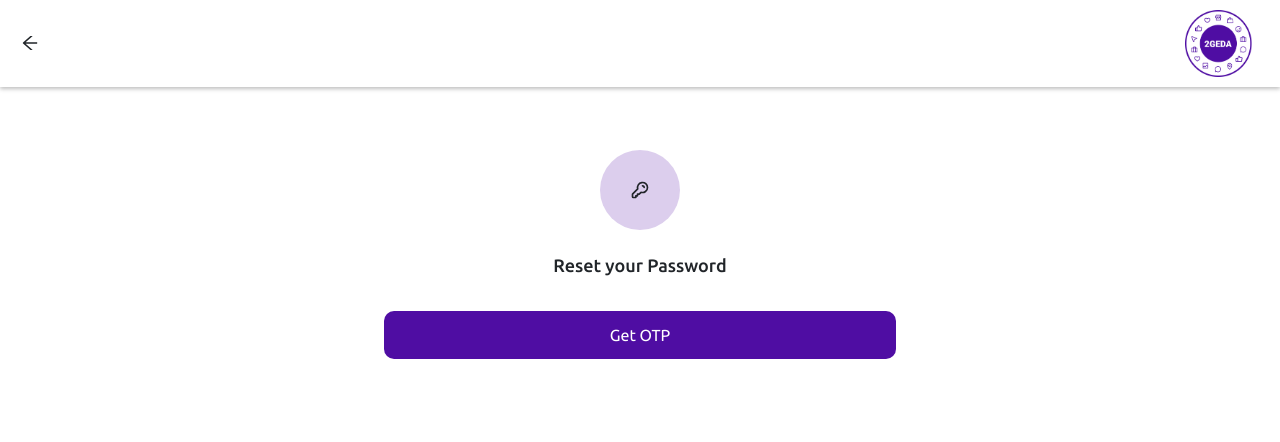
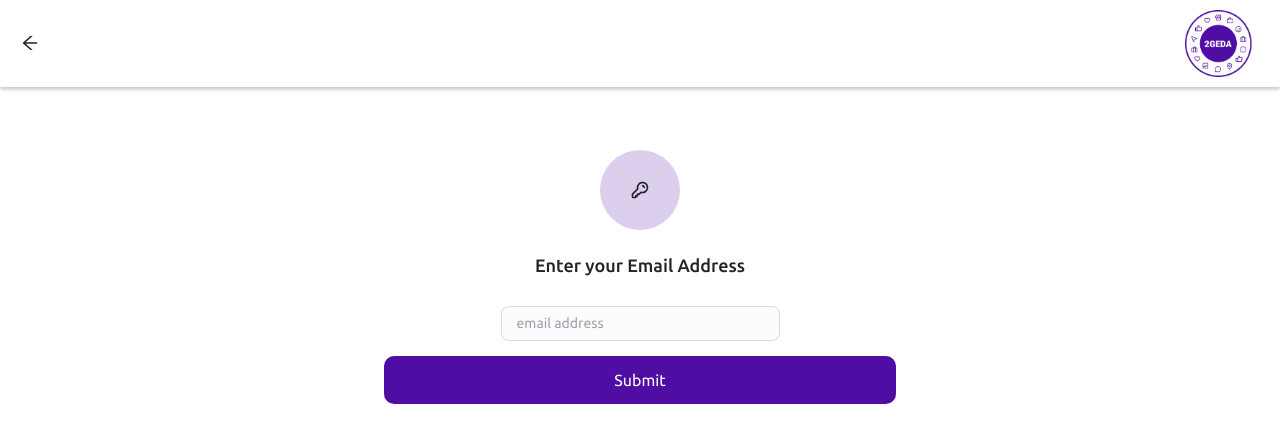
Before and after one commit to misspelz/ProductionFront-End, a React (Create React App) app: page /reset-password in a window 1280 px wide. Shown: the top 442 px of the page. Built offline with nearby package versions, Linux system fonts and the light colour scheme.

Commit message:
Auth Screens
Endpoints integration

```diff
--- a/src/components/ForgotComp/ForgotComp.jsx
+++ b/src/components/ForgotComp/ForgotComp.jsx
@@ -6,15 +6,17 @@ import ActionButton from "../Commons/Button";
 import "./style.css";
 import { BsEyeFill, BsEyeSlashFill } from "react-icons/bs";
 import toast from "react-hot-toast";
-import { ResetPassword, ReSendOTP } from "services/auth&poll";
+import { ResetPassword, ReSendOTP, ForgotPassword } from "services/auth&poll";
+import { useNavigate } from "react-router-dom";
 
 const ForgotComponent = () => {
+  const nav = useNavigate()
   const [loading, setLoading] = useState(false);
   const [isloading, setIsLoading] = useState(false);
   const [email, setEmail] = useState("");
   const [password, setPassword] = useState("");
   const [passwordVisible, setPasswordVisible] = useState(false);
-  const [showFullForm, setShowFullForm] = useState(false);
+  const [showNewPasswordForm, setShowNewPasswordForm] = useState(false);
 
   const [otp, setOtp] = useState("");
 
@@ -39,55 +41,13 @@ const ForgotComponent = () => {
     setPassword(trimmedPassword);
   };
 
-  const resetData = {
-    email: email,
-    otp: otp,
-    password: password
-  };
-
-  console.log("resetData", resetData)
-
-  const HandleResetPassword = async (e) => {
-    setLoading(true);
-
-    if(!email || !password || !otp){
-      toast.error("Input your credentials")
-      return
-    }
-
-    try {
-      setLoading(true);
-
-      const response = await ResetPassword(resetData);
-      console.log("resetres", response);
-
-      // if (response.status === 200) {
-      //   toast.success(response.response);
-      //   setTimeout(() => {
-      //     nav("/Signin");
-      //   }, 3000);
-      // }
-
-    } catch (error) {
-      console.log("Reseterror", error);
-      toast.error(
-        error.response.data.message ||
-          error.response.data.error ||
-          "An error occurred"
-      );
-    } finally {
-      setLoading(false);
-    }
-  };
-
   const HandleSendOTP = async () => {
     try {
       setIsLoading(true);
-      const response = await ReSendOTP("password_reset");
-      console.log("resetotp_res", response);
+      const response = await ForgotPassword({ email: email });
       if (response.status === 200) {
-        toast.success(response.data.message);
-        setShowFullForm(true);
+        toast.success(response.data.message || "OTP sent");
+        setShowNewPasswordForm(true);
       }
     } catch (error) {
       toast.error(
@@ -100,28 +60,78 @@ const ForgotComponent = () => {
     }
   };
 
+  const resetData = {
+    email: email,
+    otp: otp,
+    password: password,
+  };
+
+  const HandleResetPassword = async (e) => {
+    setLoading(true);
+
+    if (!email || !password || !otp) {
+      toast.error("Input your credentials");
+      return;
+    }
+
+    try {
+      setLoading(true);
+
+      const response = await ResetPassword(resetData);
+
+      if (response.status === 200) {
+        toast.success(response.data.message || "Successful");
+        setTimeout(() => {
+          nav("/Signin");
+        }, 3000);
+      }
+    } catch (error) {
+      toast.error(
+        error.response.data.message ||
+          error.response.data.error ||
+          "An error occurred"
+      );
+    } finally {
+      setLoading(false);
+    }
+  };
+
   return (
     <div className="for-pass-comp-cont">
       <div className="key-cont ">
         <HiOutlineKey size={20} />
       </div>
+      {showNewPasswordForm ? (
         <h2 className="text-center my-8 lg:text-[18px]">Reset your Password</h2>
+      ) : (
+        <h2 className="text-center my-8 lg:text-[18px]">
+          Enter your Email Address
+        </h2>
+      )}
 
-      <div className="btn-continu upp">
-        {!showFullForm && (
+      <div className="btn-continu upp flex-col">
+        {!showNewPasswordForm && (
+          <div className="flex flex-col">
+            <InputField
+              placeholder={"email address"}
+              type={"text"}
+              value={email}
+              onChange={handleEmailChange}
+            />
+
             <ActionButton
               onClick={HandleSendOTP}
-            label={isloading ? "Loading" : "Get OTP"}
+              label={isloading ? "Loading" : "Submit"}
               bg={"pruplr"}
               className="mt-6 w-full"
               loading={isloading}
             />
+          </div>
         )}
       </div>
 
-      {showFullForm && (
+      {showNewPasswordForm && (
         <>
-
           <div className="ins-bx-txt text-center text-purple-800 font-bold lg:text-[30px]">
             Input your email address, OTP and your new password
           </div>
@@ -146,6 +156,7 @@ const ForgotComponent = () => {
                   <BsEyeFill className="eye-icon" />
                 )}
               </div>
+            </div>
             <InputField
               placeholder={"Enter OTP"}
               type={"text"}
@@ -153,11 +164,10 @@ const ForgotComponent = () => {
               onChange={handleOTPChange}
             />
           </div>
-          </div>
           <div className="btn-continu upp">
             <ActionButton
               onClick={HandleResetPassword}
-              label={"Submit"}
+              label={loading ? "Loading" : "Submit"}
               bg={"pruplr"}
               className="mt-6 w-full"
               loading={loading}
--- a/src/components/SignUpInComp/SigninForm .jsx
+++ b/src/components/SignUpInComp/SigninForm .jsx
@@ -4,18 +4,15 @@ import toast from "react-hot-toast";
 import { BsEyeFill, BsEyeSlashFill } from "react-icons/bs";
 import "react-phone-number-input/style.css";
 import { NavLink, useNavigate } from "react-router-dom";
+import { Login, UserInfoApi } from "services/auth&poll";
 import preloader from "../../pages/Home/Animation - 1703321875032 (1).json";
-import { url } from "../../utils";
 import ActionButton from "../Commons/Button";
 import InputField from "../Commons/InputField";
 import { EmailVerify } from "../Modals/EmailVerify";
 import Modal from "../Modals/Modal";
-import { Login, UserInfoApi } from "services/auth&poll";
 
 const SigninForm = () => {
   const [passwordVisible, setPasswordVisible] = useState(false);
-  const [isUsingUsername, setIsUsingUsername] = useState(false);
-  const [username, setUsername] = useState("");
   const [email, setEmail] = useState("");
   const [password, setPassword] = useState("");
   const [isLoading, setIsLoading] = useState(false);
@@ -29,7 +26,6 @@ const SigninForm = () => {
 
   const handleEmailChange = (event) => {
     setEmail(event.target.value);
-    setUsername("");
   };
 
   const handlePasswordChange = (event) => {
@@ -52,12 +48,10 @@ const SigninForm = () => {
 
     try {
       const response = await Login(formData);
-      console.log("loginres", response);
 
       localStorage.setItem("authToken", response.token);
 
       const userInfo = await UserInfoApi(response.token);
-      console.log("userInfo", userInfo);
 
       userInfo.data &&
         localStorage.setItem(
@@ -72,8 +66,6 @@ const SigninForm = () => {
         setIsEmailVerify(true);
       }
     } catch (error) {
-      console.log(error);
-      console.log(error.message);
       toast.error(
         error.response.data.message ||
           error.response.data.detail ||
--- a/src/components/VerifyComp/verifyForm.jsx
+++ b/src/components/VerifyComp/verifyForm.jsx
@@ -20,11 +20,10 @@ const VerifyForm = () => {
 
   const [inputRefs] = useState([null, null, null, null, null]);
 
-  const registrationData = JSON.parse(localStorage.getItem("registrationData"));
-  console.log("registrationData", registrationData);
+  const registrationData = JSON.parse(localStorage?.getItem("registrationData"));
 
   const registrationEmail = registrationData?.email
-  console.log("registrationEmail", registrationEmail);
+
 
   const HandleSendOTP = async () => {
     try {
@@ -64,21 +63,17 @@ const VerifyForm = () => {
   );
 
   const otp_code = { otp_code: Object.values(inputValues).join("") };
-  console.log("otp_code", otp_code);
 
   const verifyData = {
     email: registrationEmail,
     otp: otp_code.otp_code,
   };
 
-  console.log("verifyData", verifyData);
-
   const HandleVerify = async () => {
     try {
       setIsLoading(true);
 
       const response = await VerifyOTP(verifyData);
-      console.log("VerifyOTP", response);
 
       if (response.status === 200) {
         toast.success(response.data.message || "Verification Successful!");
@@ -87,7 +82,6 @@ const VerifyForm = () => {
         }, 2000);
       }
     } catch (error) {
-      console.log("Verifyerror", error);
       toast.error(
         error.response.data.message ||
           error.response.data.error ||
--- a/src/services/auth&poll.js
+++ b/src/services/auth&poll.js
@@ -15,13 +15,9 @@ export const getToken = () => {
   return token;
 };
 
-// export const getLoginToken = () => {
-//   if (!token) {
-//     token = localStorage.getItem("authToken");
-//     console.log("logintoken", token);
-//   }
-//   return token;
-// };
+/**
+ * Auth Screens
+ */
 
 export const Register = async (payload) => {
   const res = await axios.post(`${url}/api/user/auth/register/`, { ...payload });
@@ -53,8 +49,6 @@ export const ReSendOTP = async (verificationType) => {
 
 
 export const VerifyOTP = async (data) => {
-  console.log("verifydata", data);
-
   const res = await axios.post(
     `${url}/api/user/auth/verify-account/`,
     { ...data },
@@ -68,8 +62,6 @@ export const VerifyOTP = async (data) => {
 };
 
 export const ResetPassword = async (data) => {
-  console.log("Resetdata", data);
-
   const res = await axios.post(
     `${url}/api/user/auth/reset-password/`,
     { ...data },
@@ -81,6 +73,23 @@ export const ResetPassword = async (data) => {
   );
   return res;
 };
+
+export const ForgotPassword = async (data) => {
+  const res = await axios.post(
+    `${url}/api/user/auth/forgot-password/`,
+    { ...data },
+    {
+      headers: {
+        Authorization: `Token ${getToken()}`,
+      },
+    }
+  );
+  return res;
+};
+
+/**
+ * Polls/Voting
+ */
 
 export const CreatePollApi = async (formData) => {
   const res = await axios.post(
```
Also changed, not shown: src/components/SignUpInComp/SignForm.jsx (+5 -9 lines). Lines whose indentation alone changed are shown as unchanged.
